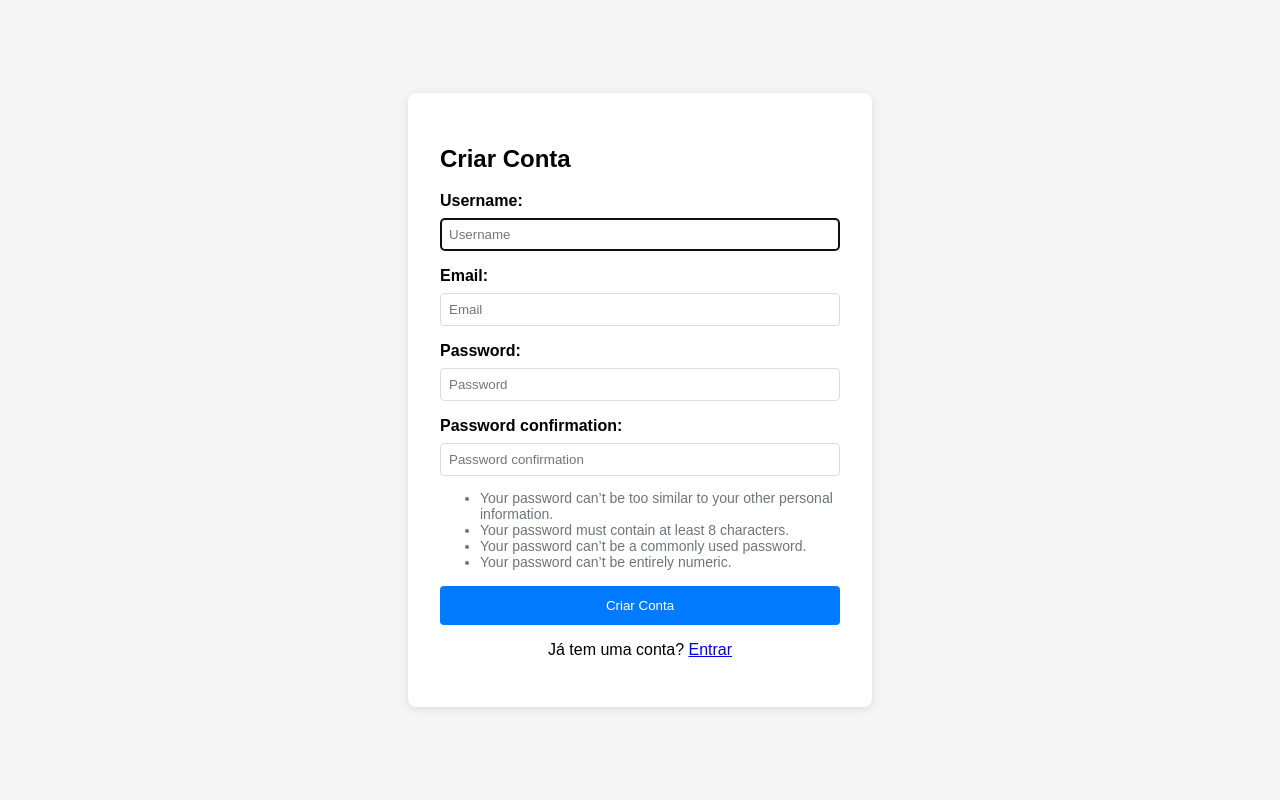
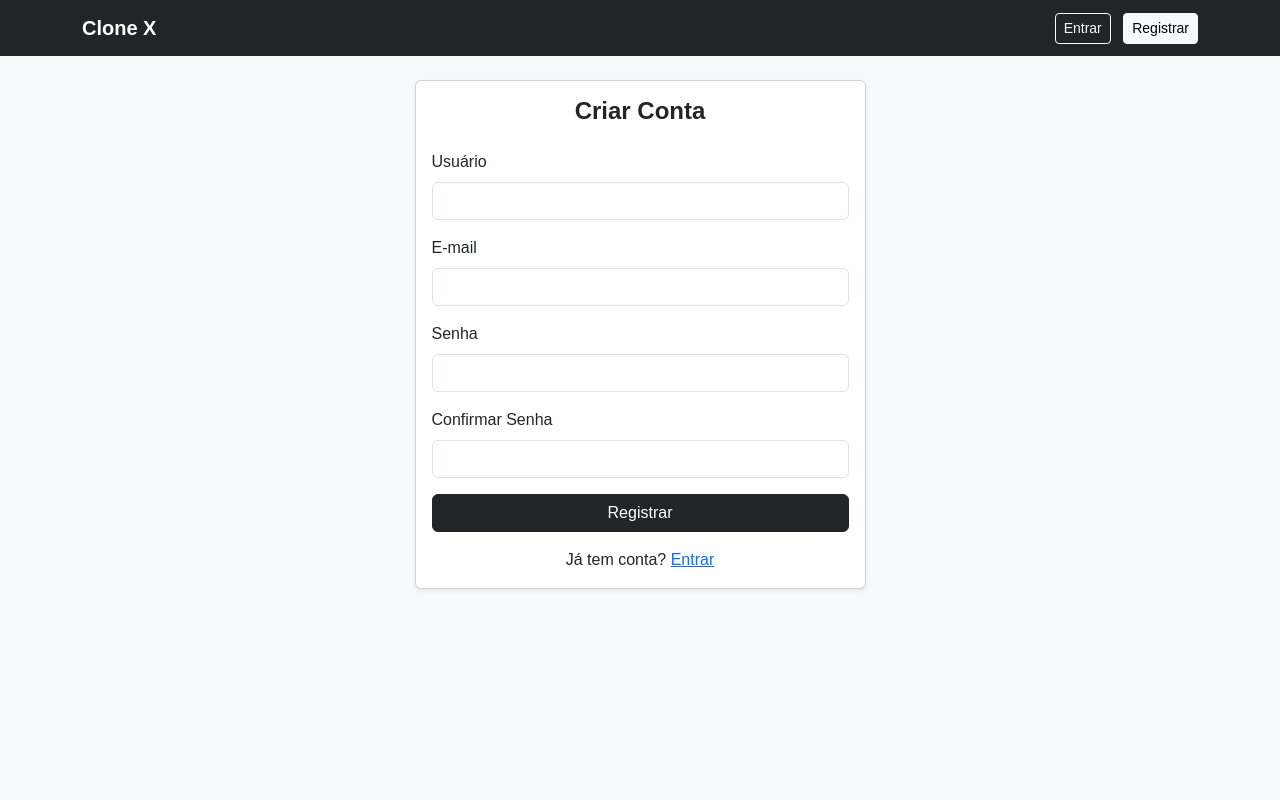
Before and after one commit to Kulasq/clone-x, a Django app: page /users/register/ in a window 1280 px wide. Run offline with Django 5.2, Linux system fonts and the light colour scheme.

Commit message:
feat: add authentication templates with Bootstrap and message system

```diff
--- /dev/null
+++ b/core/templates/base.html
@@ -0,0 +1,42 @@
+{% load static %}
+<!DOCTYPE html>
+<html lang="pt-br">
+<head>
+    <meta charset="UTF-8">
+    <meta name="viewport" content="width=device-width, initial-scale=1.0">
+    <title>{% block title %}Clone X{% endblock %}</title>
+    <link href="https://cdn.jsdelivr.net/npm/bootstrap@5.3.3/dist/css/bootstrap.min.css" rel="stylesheet">
+    <link rel="stylesheet" href="{% static 'css/styles.css' %}">
+</head>
+<body class="bg-light">
+
+    <nav class="navbar navbar-expand-lg navbar-dark bg-dark mb-4">
+        <div class="container">
+            <a class="navbar-brand fw-bold" href="#">Clone X</a>
+            <div>
+                {% if user.is_authenticated %}
+                    <span class="text-white me-3">Olá, {{ user.username }}!</span>
+                    <a href="{% url 'logout' %}" class="btn btn-outline-light btn-sm">Sair</a>
+                {% else %}
+                    <a href="{% url 'login' %}" class="btn btn-outline-light btn-sm me-2">Entrar</a>
+                    <a href="{% url 'register' %}" class="btn btn-light btn-sm">Registrar</a>
+                {% endif %}
+            </div>
+        </div>
+    </nav>
+
+    <div class="container">
+        {% if messages %}
+            {% for message in messages %}
+                <div class="alert alert-{{ message.tags }} alert-dismissible fade show" role="alert">
+                    {{ message }}
+                    <button type="button" class="btn-close" data-bs-dismiss="alert"></button>
+                </div>
+            {% endfor %}
+        {% endif %}
+        {% block content %}{% endblock %}
+    </div>
+
+    <script src="https://cdn.jsdelivr.net/npm/bootstrap@5.3.3/dist/js/bootstrap.bundle.min.js"></script>
+</body>
+</html>
--- a/core/templates/users/register.html
+++ b/core/templates/users/register.html
@@ -1,68 +1,37 @@
-{% load static %}
-<!DOCTYPE html>
-<html lang="pt-br">
-<head>
-    <meta charset="UTF-8">
-    <meta name="viewport" content="width=device-width, initial-scale=1.0">
-    <title>Registro</title>
-    <link rel="stylesheet" href="{% static 'css/styles.css' %}">
-</head>
-<body>
-    <div class="auth-container">
-        <div class="auth-form">
-            <h2>Criar Conta</h2>
+{% extends 'base.html' %}
+{% block title %}Registrar | Clone X{% endblock %}
 
-            <form method="POST" class="register-form">
+{% block content %}
+<div class="row justify-content-center">
+    <div class="col-md-5">
+        <div class="card shadow-sm">
+            <div class="card-body">
+                <h4 class="mb-4 text-center fw-bold">Criar Conta</h4>
+                <form method="POST">
                     {% csrf_token %}
-
-                <div class="form-group">
-                    {{ form.username.label_tag }}
-                    {{ form.username }}
-                    {% if form.username.errors %}
-                        <div class="error">{{ form.username.errors }}</div>
-                    {% endif %}
+                    <div class="mb-3">
+                        <label for="username" class="form-label">Usuário</label>
+                        <input type="text" class="form-control" id="username" name="username" required>
                     </div>
-
-                <div class="form-group">
-                    {{ form.email.label_tag }}
-                    {{ form.email }}
-                    {% if form.email.errors %}
-                        <div class="error">{{ form.email.errors }}</div>
-                    {% endif %}
+                    <div class="mb-3">
+                        <label for="email" class="form-label">E-mail</label>
+                        <input type="email" class="form-control" id="email" name="email" required>
                     </div>
-
-                <div class="form-group">
-                    {{ form.password1.label_tag }}
-                    {{ form.password1 }}
-                    {% if form.password1.errors %}
-                        <div class="error">{{ form.password1.errors }}</div>
-                    {% endif %}
+                    <div class="mb-3">
+                        <label for="password" class="form-label">Senha</label>
+                        <input type="password" class="form-control" id="password" name="password" required>
                     </div>
-
-                <div class="form-group">
-                    {{ form.password2.label_tag }}
-                    {{ form.password2 }}
-                    {% if form.password1.help_text %}
-                        <div class="help-text">{{ form.password1.help_text }}</div>
-                    {% endif %}
-                    {% if form.password2.errors %}
-                        <div class="error">{{ form.password2.errors }}</div>
-                    {% endif %}
+                    <div class="mb-3">
+                        <label for="confirm_password" class="form-label">Confirmar Senha</label>
+                        <input type="password" class="form-control" id="confirm_password" name="confirm_password" required>
                     </div>
-
-                <button type="submit" class="btn-primary">Criar Conta</button>
+                    <button type="submit" class="btn btn-dark w-100">Registrar</button>
                 </form>
-
-            {% for message in messages %}
-            <div class="alert alert-{{ message.tags }}">
-                {{ message }}
-            </div>
-            {% endfor %}
-
-            <div class="auth-links">
-                <p>Já tem uma conta? <a href="{% url 'login' %}">Entrar</a></p>
+                <p class="text-center mt-3 mb-0">
+                    Já tem conta? <a href="{% url 'login' %}">Entrar</a>
+                </p>
             </div>
         </div>
     </div>
-</body>
-</html>
+</div>
+{% endblock %}
```
Also changed, not shown: core/templates/users/login.html (+29 -7 lines). Lines whose indentation alone changed are shown as unchanged.
